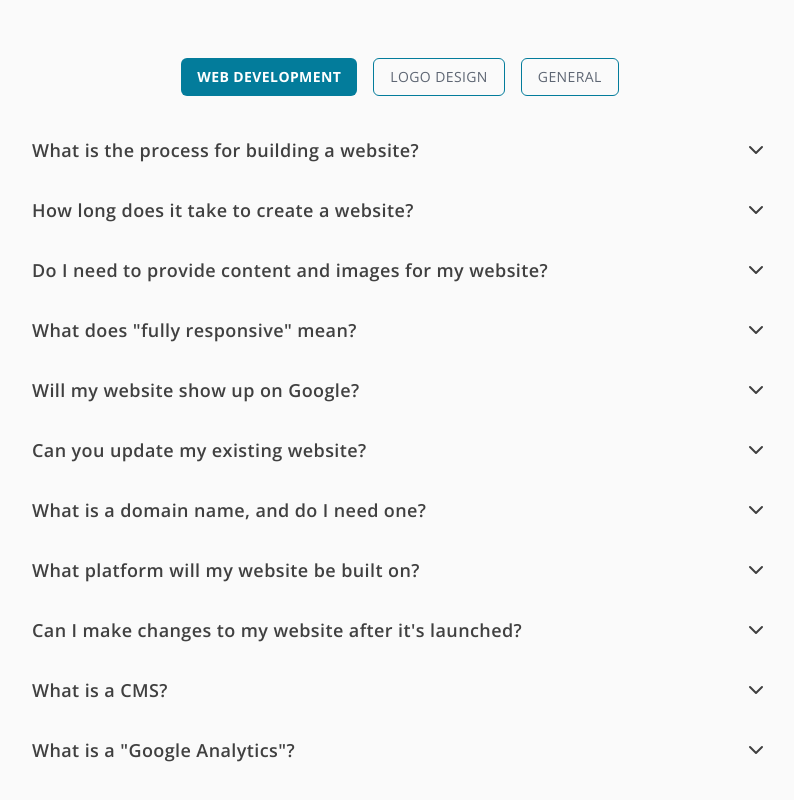
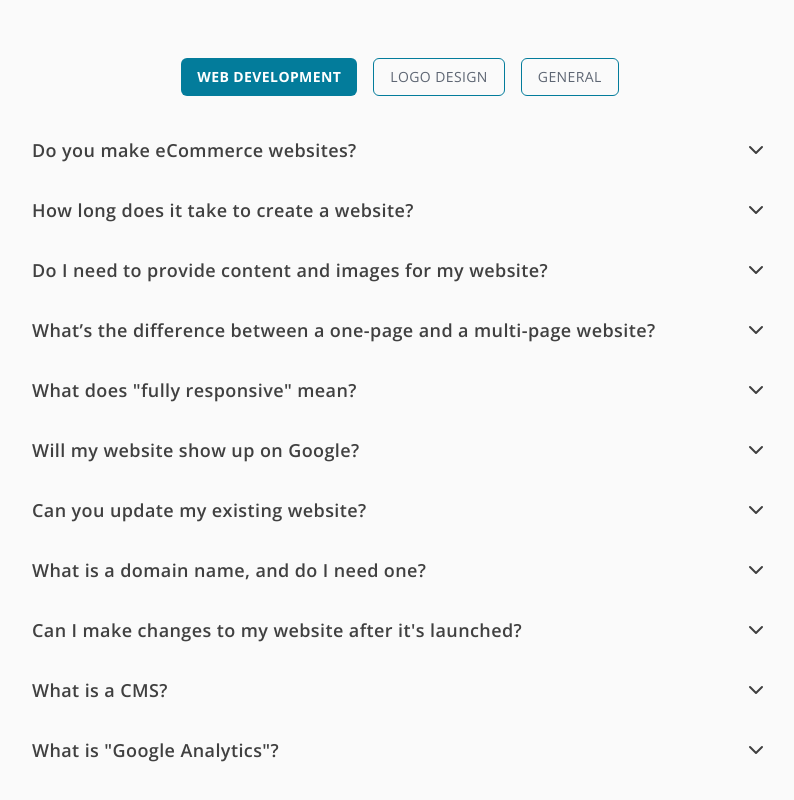
Before and after one commit to KramYengir/rigneymade, a Next.js app: page /faq in a window 1280 px wide. Shown: the part 969-1769 px from the top of the page, without its empty margins (240-1034 px from the left). Built offline with nearby package versions, Linux system fonts and the light colour scheme.

Commit message:
streamlined questions & added new ones

```diff
--- a/data/faqItems.js
+++ b/data/faqItems.js
@@ -2,9 +2,9 @@ const faqItems = [
   // Web Development
   {
     category: "Web Development",
-    question: "What is the process for building a website?",
+    question: "Do you make eCommerce websites?",
     answer:
-      "We start with a consultation to understand your needs and goals. Next, we move on to design, development, and testing before launching your website. You'll be involved every step of the way.",
+      "We currently don’t offer eCommerce website development. While we prefer creating tailored solutions over using template platforms like Shopify, eCommerce sites are complex. We want to ensure we can deliver exceptional results before offering this service.",
   },
   {
     category: "Web Development",
@@ -20,6 +20,13 @@ const faqItems = [
   },
   {
     category: "Web Development",
+    question:
+      "What’s the difference between a one-page and a multi-page website?",
+    answer:
+      "A one-page website has all content on a single scrollable page, ideal for simple business presentations. Multi-page websites are better for businesses needing more detailed information across multiple sections.",
+  },
+  {
+    category: "Web Development",
     question: 'What does "fully responsive" mean?',
     answer:
       "Fully responsive means your website will automatically adjust and look great on all devices and screen sizes, including desktops, tablets, and smartphones.",
@@ -28,43 +35,37 @@ const faqItems = [
     category: "Web Development",
     question: "Will my website show up on Google?",
     answer:
-      "Yes, we build websites with SEO best practices to ensure they are search-engine-friendly. However, getting it to the top of search results is not something we can promise as it depends on various factors and usually requires time and expertise in SEO optimization.",
+      "Yes, we build websites with SEO best practices to ensure they are search-engine-friendly. However, getting it to the top of search results is not something we can promise, as it depends on various factors and often requires ongoing SEO efforts.",
   },
   {
     category: "Web Development",
     question: "Can you update my existing website?",
     answer:
-      "Generally yes, but this also depends on the technology and design of your website. For example, if you're using platform-specific technologies like WordPress, we would be more comfortable creating a new website from scratch.",
+      "Generally, yes, but this depends on the technology and design of your current website. For example, if you're using platform-specific technologies like WordPress, we may recommend creating a new website from scratch.",
   },
   {
     category: "Web Development",
     question: "What is a domain name, and do I need one?",
     answer:
-      "A domain name is your website's address on the internet, for example, in www.coolwebsite.com, \"coolewebsite\" is the domain name. Technically you don't need a domain name, but it is a good idea to get one as it looks more professional and memorable. But dont't worry, we can help with all of this.",
-  },
-  {
-    category: "Web Development",
-    question: "What platform will my website be built on?",
-    answer:
-      "Currently, we use Next.js to build our websites. This is what we are most comfortable with at the moment, but it could change in the future",
+      "A domain name is your website's address on the internet, like www.coolwebsite.com. While it’s technically optional, having a domain name makes your site look more professional and memorable. Don’t worry—we’ll assist you in choosing and setting one up.",
   },
   {
     category: "Web Development",
     question: "Can I make changes to my website after it's launched?",
     answer:
-      "A CMS (see below) is included in our service, if desired, so you can make changes to your website after it's launched. But this is limited to content changes, and not to the design of the website itself. Alternatively, depending on the package, this is something you can leave to us",
+      "A CMS (see below) is included in our service, if desired, so you can make changes to your website after it's launched. This is limited to content changes, not design changes. Alternatively, depending on your package, we can handle updates for you.",
   },
   {
     category: "Web Development",
     question: "What is a CMS?",
     answer:
-      "A CMS is a content management system, which is a software that allows you to manage and publish content on your website. Currently, we use Sanity.io as our CMS.",
+      "A CMS, or Content Management System, allows you to easily update your website's text and images without needing technical expertise. We use Sanity.io, which is user-friendly and powerful.",
   },
   {
     category: "Web Development",
-    question: 'What is a "Google Analytics"?',
+    question: 'What is "Google Analytics"?',
     answer:
-      "Google Analytics is a free tool that helps you track and analyze website traffic and user behavior.",
+      "Google Analytics is a free tool that tracks website visitors, where they come from, and what they do on your site. This helps you understand your audience and improve your website.",
   },
 
   // Logo Design
@@ -78,13 +79,13 @@ const faqItems = [
     category: "Logo Design",
     question: "How do I know what type of logo is best for my business?",
     answer:
-      "During our consultation, we’ll discuss your brand’s values, target audience, and industry to help create a logo that fits your business perfectly.",
+      "During our consultation, we’ll discuss your brand’s values, target audience, and industry to create a logo that perfectly fits your business.",
   },
   {
     category: "Logo Design",
     question: "How long does it take to design a logo?",
     answer:
-      "Typically, from concept to final design, it could be as short as a couple of weeks to a month, depending on complexity, feedback and revisions.",
+      "Typically, from concept to final design, it takes 2–4 weeks, depending on complexity and revisions.",
   },
   {
     category: "Logo Design",
@@ -114,7 +115,13 @@ const faqItems = [
     category: "Logo Design",
     question: 'What is an "alternative design"?',
     answer:
-      "An alternative design is a design which is a variation of the main design. This may mean a change to the layout or style of the design to suit a particular purpose i.e. for stationary, clothes, business cards etc. Every logo comes with one alternative design, but you can request more",
+      "An alternative design is a variation of the main design, adapted for specific uses, such as stationery, clothing, or business cards. Every logo includes one alternative design, but additional variations can be requested.",
+  },
+  {
+    category: "Logo Design",
+    question: "Can you create business cards or other materials with my logo?",
+    answer:
+      "Yes! We can design business cards, stationery, or other branded materials as an add-on service.",
   },
 
   // General
@@ -133,7 +140,8 @@ const faqItems = [
   {
     category: "General",
     question: "What payment methods do you accept?",
-    answer: "We accept bank transfers.",
+    answer:
+      "We currently accept bank transfers but are open to discussing other methods if needed.",
   },
   {
     category: "General",
```
